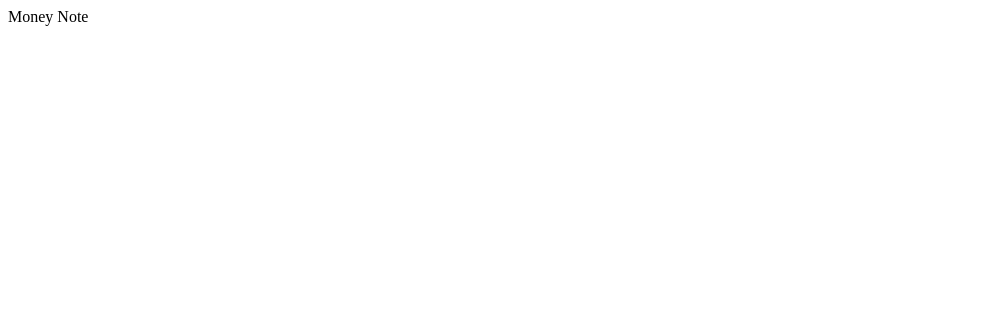
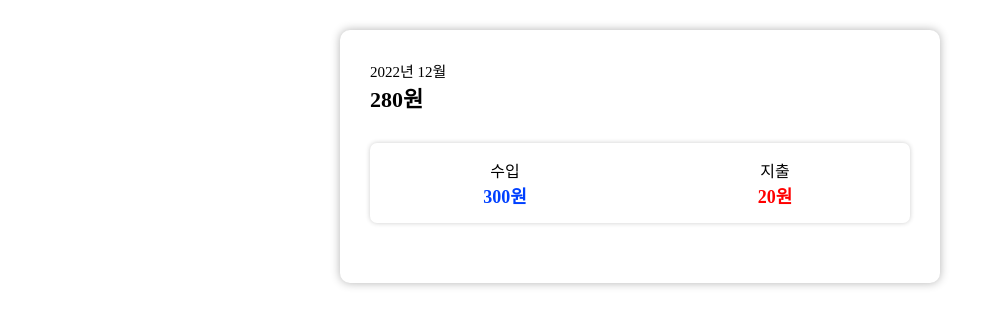
Before and after one commit to lebaolove/money-note, a React (Create React App) app: page / in a window 1280 px wide. Shown: the top 326 px of the page, without its empty margins (0-999 px from the left). Built offline with nearby package versions, Linux system fonts and the light colour scheme.

Commit message:
node-sass 설치 & 상단 ui

```diff
--- a/package.json
+++ b/package.json
@@ -10,6 +10,7 @@
     "@types/node": "^16.18.6",
     "@types/react": "^18.0.26",
     "@types/react-dom": "^18.0.9",
+    "node-sass": "^8.0.0",
     "react": "^18.2.0",
     "react-dom": "^18.2.0",
     "react-scripts": "5.0.1",
--- /dev/null
+++ b/src/components/App.scss
@@ -0,0 +1,48 @@
+/* reset */
+* {
+    margin: 0;
+    padding: 0;
+    box-sizing: border-box;
+}
+
+/* App */
+#mNote {
+    background: #fff;
+    width: #{"min(600px, 90%)"};
+    margin: 30px auto 0;
+    box-shadow: 0 0 10px rgba(0, 0, 0, 0.3);
+    padding: 30px;
+    border-radius: 10px;
+}
+.month {
+    font-size: 15px;
+}
+.my-money {
+    font-size: 22px;
+    font-weight: bold;
+}
+.in-out {
+    margin: 30px 0;
+    display: flex;
+    box-shadow: 0 0 5px rgba(0, 0, 0, 0.2);
+    border-radius: 7px;
+    dl {
+        flex: 1;
+        text-align: center;
+        padding: 15px 0;
+        dd {
+            font-size: 18px;
+            font-weight: bold;
+        }
+        &.income {
+            dd {
+                color: #0040FF;
+            }
+        }
+        &.expense {
+            dd {
+                color: red;
+            }
+        }
+    }
+}
--- a/src/components/App.tsx
+++ b/src/components/App.tsx
@@ -1,9 +1,32 @@
 import React from 'react';
+import './App.scss';
 
 function App() {
+  const [income, setIncome] = React.useState(300);
+  const [expense, setExpense] = React.useState(20);
+
+  const date = new Date();
+  const year = date.getFullYear();
+  const month = date.getMonth() + 1;
+
   return (
     <div className="App">
-      Money Note
+      <div id="mNote">
+        <div className="top-container">
+          <p className="month">{year}년 {month}월</p>
+          <p className="my-money">{income - expense}원</p>
+          <div className="in-out">
+            <dl className="income">
+              <dt>수입</dt>
+              <dd>{income}원</dd>
+            </dl>
+            <dl className="expense">
+              <dt>지출</dt>
+              <dd>{expense}원</dd>
+            </dl>
+          </div>
+        </div>
+      </div>
     </div>
   );
 }
```
Also changed, not shown: 1 other file (tests, documents, lock files or other folders).
